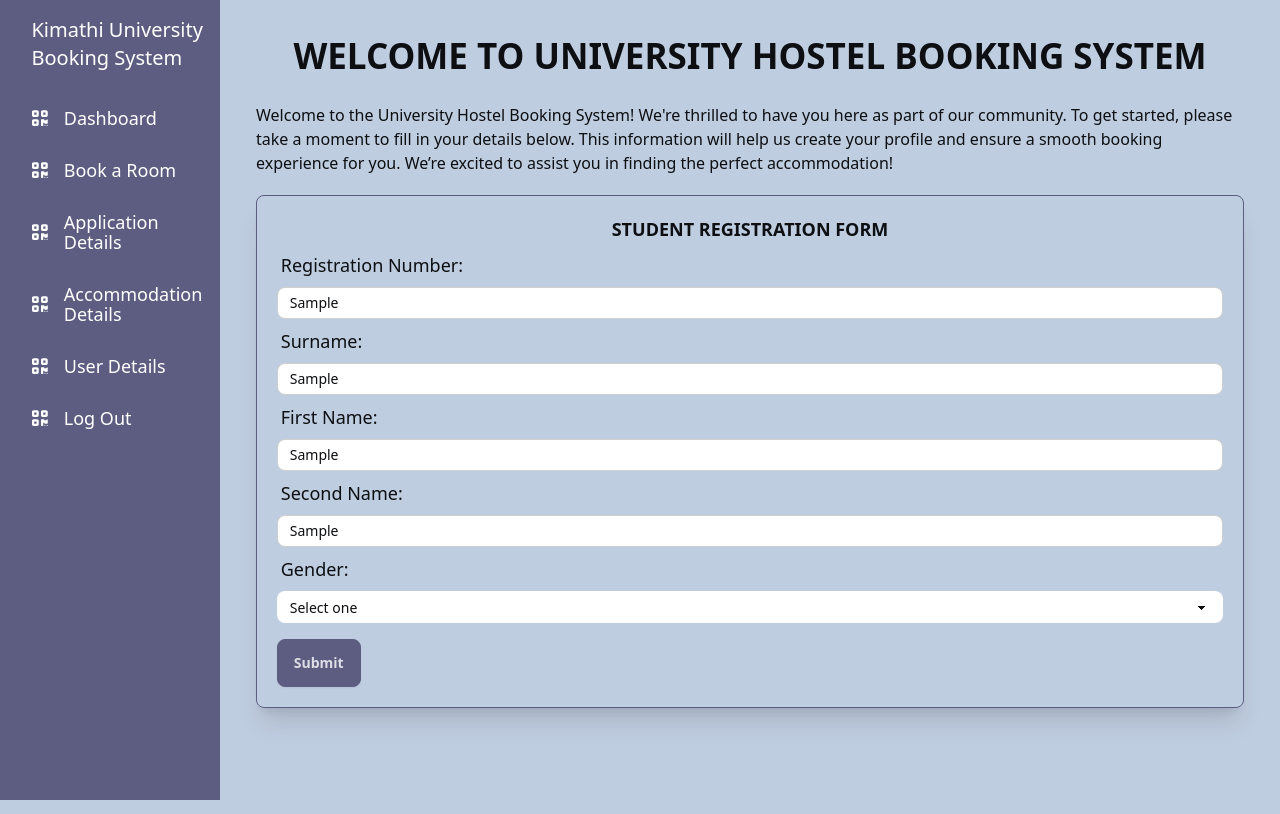
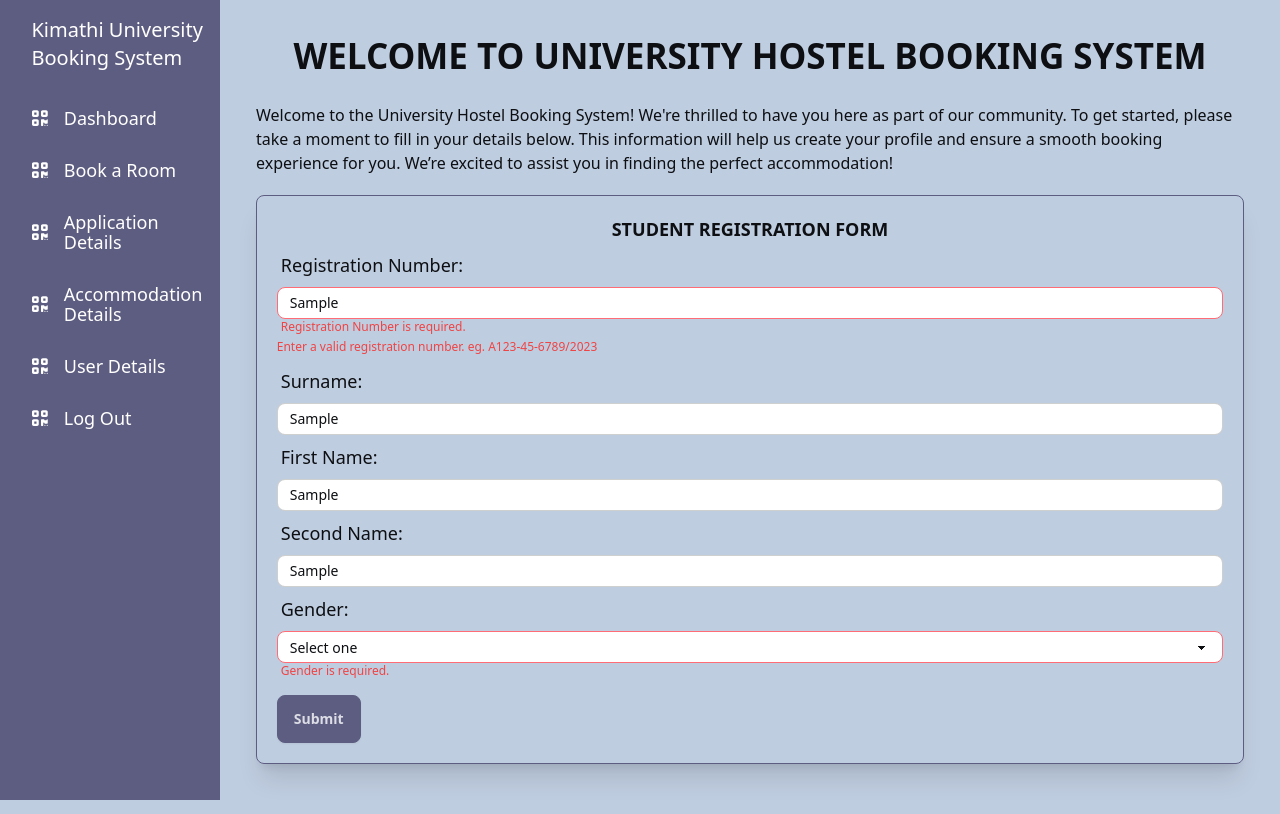
Before and after one commit to EvansMungai/UHBUI, an Angular app: page /uhb/student/register-student-details in a window 1280 px wide. Both pictures are taken after typing "Sample", "Sample", "Sample", "Sample" into the empty fields and a click on the button "Submit". Built offline with nearby package versions, Linux system fonts and the light colour scheme.

Commit message:
Make the registration form a reactive form and add necessary validators.

```diff
--- a/components/elements/button/button.component.ts
+++ b/components/elements/button/button.component.ts
@@ -47,7 +47,16 @@ export class ButtonComponent {
       this.buttonProps.action();
     } else if (this.isToggleButton()) {
       this.buttonProps.toggleAction(!this.buttonProps.isActive)
+    } else if (this.isSubmitButton()) {
+      // Explicitly submit the form
+      const formId = this.buttonProps.formId;
+      if (formId) {
+        const form = document.getElementById(formId) as HTMLFormElement;
+        if (form) {
+          form.dispatchEvent(new Event('submit', { cancelable: true, bubbles: true }));
+        }
+      }
+      this.buttonClick.emit();
     }
-    this.buttonClick.emit();
   }
 }
--- a/src/app/student/register-student-details/register-student-details.component.html
+++ b/src/app/student/register-student-details/register-student-details.component.html
@@ -1,28 +1,54 @@
 <h1 class="text-[35px] font-bold text-center">WELCOME TO UNIVERSITY HOSTEL BOOKING SYSTEM</h1>
 <p class="my-5">Welcome to the University Hostel Booking System! We're thrilled to have you here as part of our
-    community. To get started, please take a moment to fill in your details below. This information will help us create your profile and ensure
+    community. To get started, please take a moment to fill in your details below. This information will help us create
+    your profile and ensure
     a smooth booking experience for you. We’re excited to assist you in finding the perfect accommodation!</p>
-<form class="flex flex-1 flex-col mx-auto m-[2%] p-[2%] border border-[#5D5D81] shadow-xl rounded-lg">
+<form [formGroup]="studentProfileForm" id="studentRegistrationForm" (ngSubmit)="onSubmit()" #form='ngForm'
+    class="flex flex-1 flex-col mx-auto m-[2%] p-[2%] border border-[#5D5D81] shadow-xl rounded-lg">
     <h3 class="text-lg font-bold text-center">STUDENT REGISTRATION FORM</h3>
 
-    <label for="fname" class="label text-lg font-medium">Registration Number:</label>
-    <input type="text" id="fname" name="registrationNo" class="input input-bordered input-sm bg-white"
-        placeholder="Registration Number">
-    <label for="Surname" class="label text-lg font-medium">Surname:</label>
-    <input type="text" id="lname" name="Surname" class="input input-bordered input-sm bg-white" placeholder="Surname" />
-    <label for="fname" class="label text-lg font-medium">First Name:</label>
-    <input type="text" id="lname" name="fname" class="input input-bordered input-sm bg-white"
-        placeholder="First Name" />
-    <label for="lname" class="label text-lg font-medium">Second Name:</label>
-    <input type="text" id="lname" name="lname" class="input input-bordered input-sm bg-white"
-        placeholder="Second Name" />
+    <label for="registrationNo" class="label text-lg font-medium">Registration Number:</label>
+    <input type="text" id="registrationNo" formControlName="registrationNo"
+        class="input input-bordered input-sm bg-white" placeholder="Registration Number"
+        [ngClass]="{'input-error': studentProfileForm.get('registrationNo')?.invalid && form.submitted }">
+    <p *ngIf="studentProfileForm.get('registrationNo')?.invalid && form.submitted" class="text-red-500 text-xs ml-1">
+        Registration Number is required.
+    </p>
+    <p *ngIf="studentProfileForm.get('registrationNo')?.hasError('pattern')" class="text-red-500 text-xs my-1">
+        Enter a valid registration number. eg. A123-45-6789/2023
+    </p>
+    <label for="surname" class="label text-lg font-medium">Surname:</label>
+    <input type="text" id="surname" formControlName="surname" class="input input-bordered input-sm bg-white"
+        placeholder="Surname"
+        [ngClass]="{'input-error': studentProfileForm.get('surname')?.invalid && form.submitted }" />
+    <p *ngIf="studentProfileForm.get('surname')?.invalid && form.submitted" class="text-red-500 text-xs ml-1">
+        Surname is required.
+    </p>
+    <label for="firstName" class="label text-lg font-medium">First Name:</label>
+    <input type="text" id="firstName" formControlName="firstName" class="input input-bordered input-sm bg-white"
+        placeholder="First Name"
+        [ngClass]="{'input-error': studentProfileForm.get('firstName')?.invalid && form.submitted }" />
+    <p *ngIf="studentProfileForm.get('firstName')?.invalid && form.submitted" class="text-red-500 text-xs ml-1">
+        First Name is required.
+    </p>
+    <label for="lastName" class="label text-lg font-medium">Second Name:</label>
+    <input type="text" id="lastName" formControlName="lastName" class="input input-bordered input-sm bg-white"
+        placeholder="Last Name"
+        [ngClass]="{'input-error': studentProfileForm.get('lastName')?.invalid && form.submitted }" />
+    <p *ngIf="studentProfileForm.get('lastName')?.invalid && form.submitted" class="text-red-500 text-xs ml-1">
+        Last Name is required.
+    </p>
     <label for="gender" class="label text-lg font-medium">Gender:</label>
-    <select class="select bg-white select-sm">
-        <option disabled selected>Select one</option>
-        <option>Male</option>
-        <option>Female</option>
-      </select>
+    <select class="select bg-white select-sm" id="gender" formControlName="gender"
+        [ngClass]="{'input-error': studentProfileForm.get('gender')?.invalid && form.submitted }">
+        <option value="" disabled selected>Select one</option>
+        <option value="Male">Male</option>
+        <option value="Female">Female</option>
+    </select>
+    <p *ngIf="studentProfileForm.get('gender')?.invalid && form.submitted" class="text-red-500 text-xs ml-1">
+        Gender is required.
+    </p>
     <div class="mt-4">
-        <app-button [buttonProps]="{text: 'Submit', type: 'submit', variant: 'secondary'}"/>
+        <app-button [buttonProps]="submitButtonProps"></app-button>
     </div>
 </form>
--- a/src/app/student/register-student-details/register-student-details.component.ts
+++ b/src/app/student/register-student-details/register-student-details.component.ts
@@ -1,13 +1,37 @@
 import { Component } from '@angular/core';
+import { CommonModule } from '@angular/common';
 import { ButtonComponent } from "../../../../components/elements/button/button.component";
+import { ReactiveFormsModule, FormBuilder, FormGroup, Validators } from '@angular/forms';
+import { SubmitButton } from '../../../../components/interfaces/button.interface';
 
 @Component({
   selector: 'app-register-student-details',
   standalone: true,
-  imports: [ButtonComponent],
+  imports: [CommonModule, ReactiveFormsModule, ButtonComponent],
   templateUrl: './register-student-details.component.html',
   styleUrl: './register-student-details.component.css'
 })
 export class RegisterStudentDetailsComponent {
+  studentProfileForm: FormGroup;
+  submitButtonProps: SubmitButton;
 
+  constructor(private fb: FormBuilder) {
+    this.studentProfileForm = this.fb.group({
+      registrationNo: ['', [Validators.required, Validators.pattern('^[A-Z]\\d{3}-\\d{2}-\\d{4}/\\d{4}$')]],
+      surname: ['', Validators.required],
+      firstName: ['', Validators.required],
+      lastName: ['', Validators.required],
+      gender: ['', Validators.required]
+    });
+    this.submitButtonProps = {
+      text: 'Submit', type: 'submit', variant: "secondary", formId: 'studentRegistrationForm'
+    }
+  }
+  onSubmit(): void {
+    if (this.studentProfileForm.valid) {
+      console.log(this.studentProfileForm.value);
+    } else {
+      console.log('Form is invalid')
+    }
+  }
 }
```
